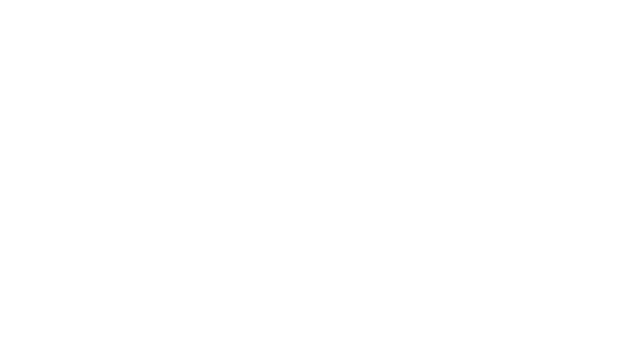
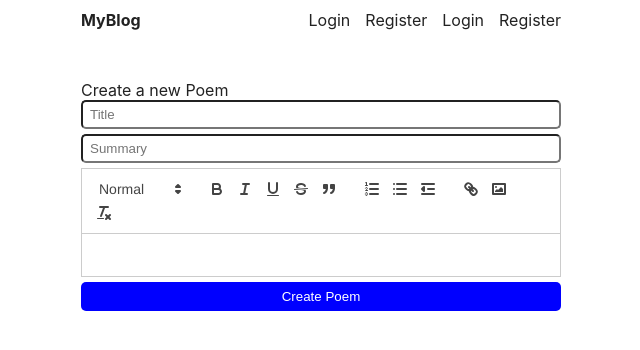
Before and after one commit to trabbAC4/poet_lands, a React (Create React App) app in the folder client/poet_lands/: page /create in a window 1280 px wide. Before the commit this address had no page. Shown: the top 350 px of the page, without its empty margins (319-959 px from the left). Built offline with nearby package versions, Linux system fonts and the light colour scheme; no server answers.

Commit message:
Create Poem functionality

```diff
--- a/client/poet_lands/package.json
+++ b/client/poet_lands/package.json
@@ -8,6 +8,7 @@
     "@testing-library/user-event": "^13.5.0",
     "react": "^18.2.0",
     "react-dom": "^18.2.0",
+    "react-quill": "^2.0.0",
     "react-router-dom": "^6.15.0",
     "react-scripts": "5.0.1",
     "web-vitals": "^2.1.4"
--- a/client/poet_lands/src/App.css
+++ b/client/poet_lands/src/App.css
@@ -78,6 +78,6 @@ button {
   border-radius: 5px;
   padding: 7px 0;
 }
-form h1 {
+form.login h1, form.register h1 {
   text-align: center;
 }
--- a/client/poet_lands/src/App.js
+++ b/client/poet_lands/src/App.js
@@ -7,6 +7,7 @@ import HomePage from "./pages/HomePage"
 import LoginPage from "./pages/LoginPage"
 import Register from "./pages/Register"
 import {UserContextProvider} from "./UserContext";
+import CreatePost from "./pages/CreatePost";
 
 function App() {
   return (
@@ -16,6 +17,8 @@ function App() {
           <Route index element= {<HomePage /> } />
           <Route path= {'/login'} element= {<LoginPage />} />
           <Route path = {'/register'} element = { <Register />} />
+          <Route path = "/create" element = {<CreatePost />} />
+
           </Route>
       </Routes>
     </UserContextProvider>
--- /dev/null
+++ b/client/poet_lands/src/pages/CreatePost.js
@@ -0,0 +1,38 @@
+import ReactQuill from "react-quill";
+import 'react-quill/dist/quill.snow.css'
+import {useState} from "react";
+
+
+const modules= {
+    toolbar: [
+        [{'header': [1,2,false] }],
+        ['bold', 'italic', 'underline', 'strike', 'blockquote'],
+        [{'list': 'ordered'}, {'list': 'bullet'}, {'indent': '-1'}],
+        ['link', 'image'],
+        ['clean']
+    ]
+};
+const formats = [
+    'header',
+    'bold', 'italic', 'underline', 'strike', 'blockquote',
+    'list', 'bullet', 'indent',
+    'link', 'image'
+];
+
+export default function CreatePost() {
+    const [title, setTitle] = useState('');
+    const [summary,setSummary] = useState('');
+    const [content, setContent] = useState('');
+
+    return(
+        <div>
+            Create a new Poem
+            <form>
+                <input type= "title" placeholder= {"Title"} />
+                <input type= "summary" placeholder = {"Summary"} />
+                <ReactQuill value = {content} modules = {modules} formats = {formats} />
+                <button style= {{marginTop: '5px'}}> Create Poem </button>
+            </form>
+        </div>
+    );
+}
```
Also changed, not shown: 1 other file (tests, documents, lock files or other folders).
